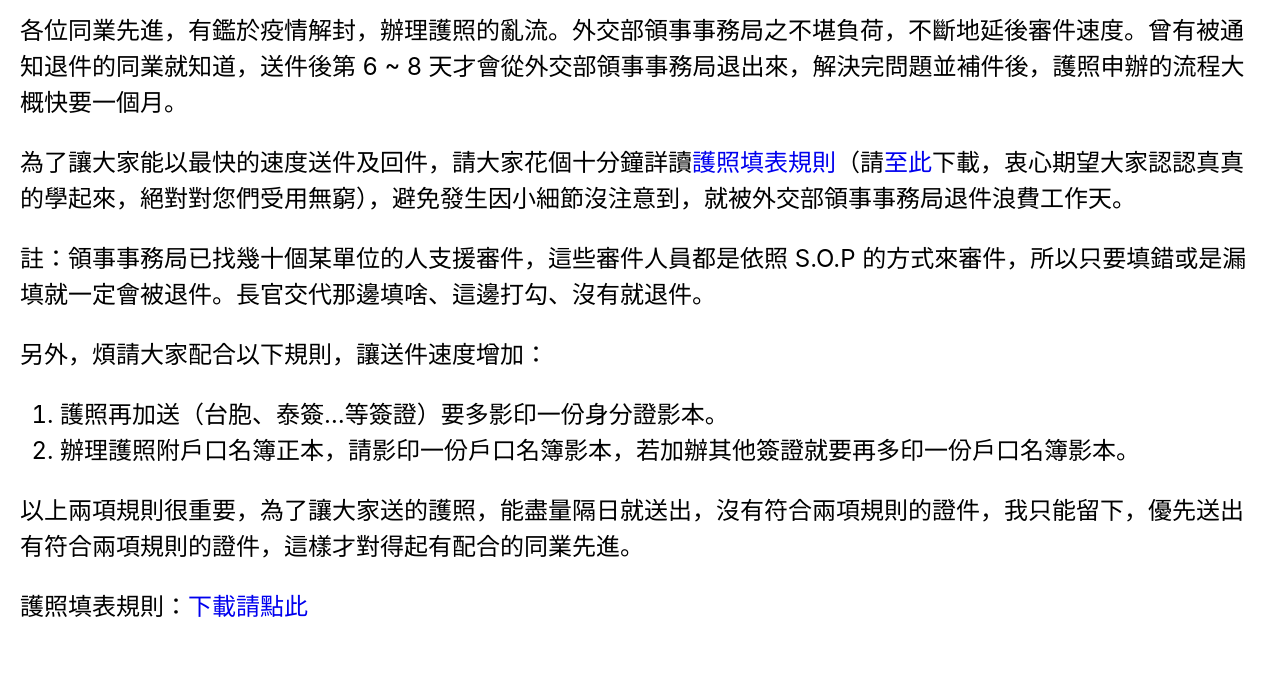
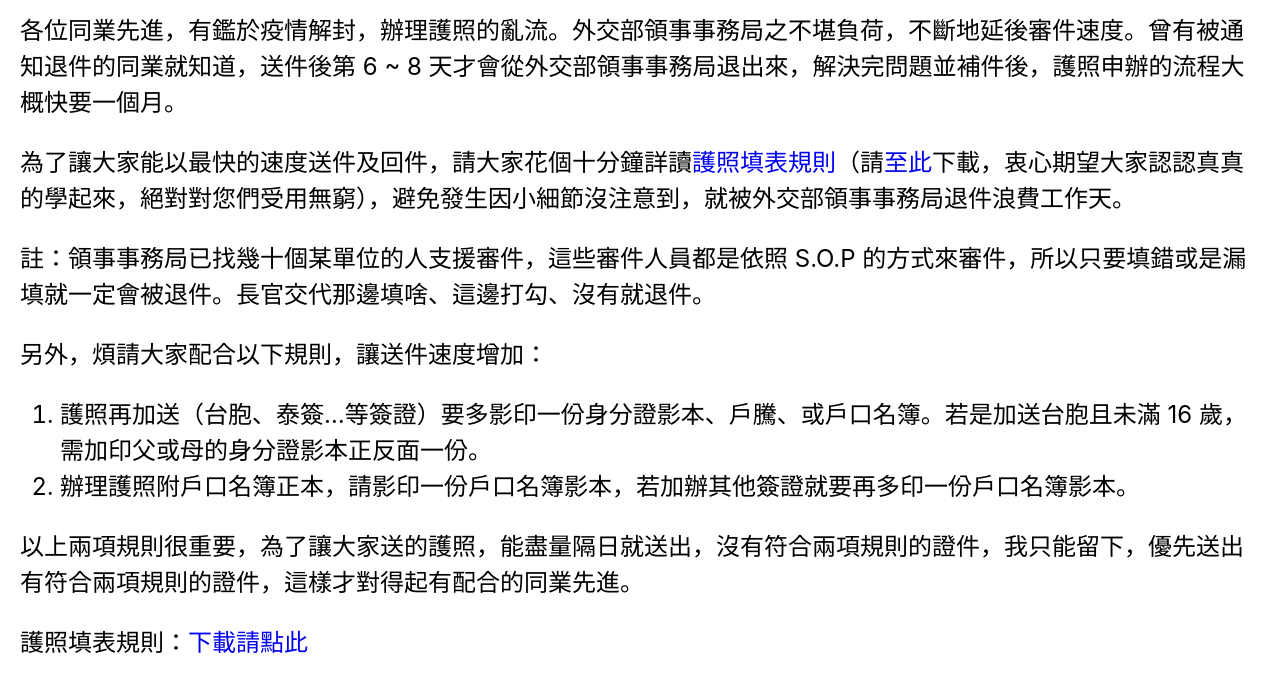
Before and after one commit to irvine1231/passport, a plain HTML site: page index.html in a window 1280 px wide. Shown: the part 101-792 px from the top of the page. Drawn offline with Linux system fonts and the light colour scheme; a script that the page names is missing.

Commit message:
Update index.html

```diff
--- a/index.html
+++ b/index.html
@@ -380,7 +380,7 @@ code {
 <p>註：領事事務局已找幾十個某單位的人支援審件，這些審件人員都是依照 S.O.P 的方式來審件，所以只要填錯或是漏填就一定會被退件。長官交代那邊填啥、這邊打勾、沒有就退件。</p>
 <p>另外，煩請大家配合以下規則，讓送件速度增加：</p>
 <ol>
-<li>護照再加送（台胞、泰簽…等簽證）要多影印一份身分證影本。</li>
+<li>護照再加送（台胞、泰簽…等簽證）要多影印一份身分證影本、戶騰、或戶口名簿。若是加送台胞且未滿 16 歲，需加印父或母的身分證影本正反面一份。</li>
 <li>辦理護照附戶口名簿正本，請影印一份戶口名簿影本，若加辦其他簽證就要再多印一份戶口名簿影本。</li>
 </ol>
 <p>以上兩項規則很重要，為了讓大家送的護照，能盡量隔日就送出，沒有符合兩項規則的證件，我只能留下，優先送出有符合兩項規則的證件，這樣才對得起有配合的同業先進。</p>
```
